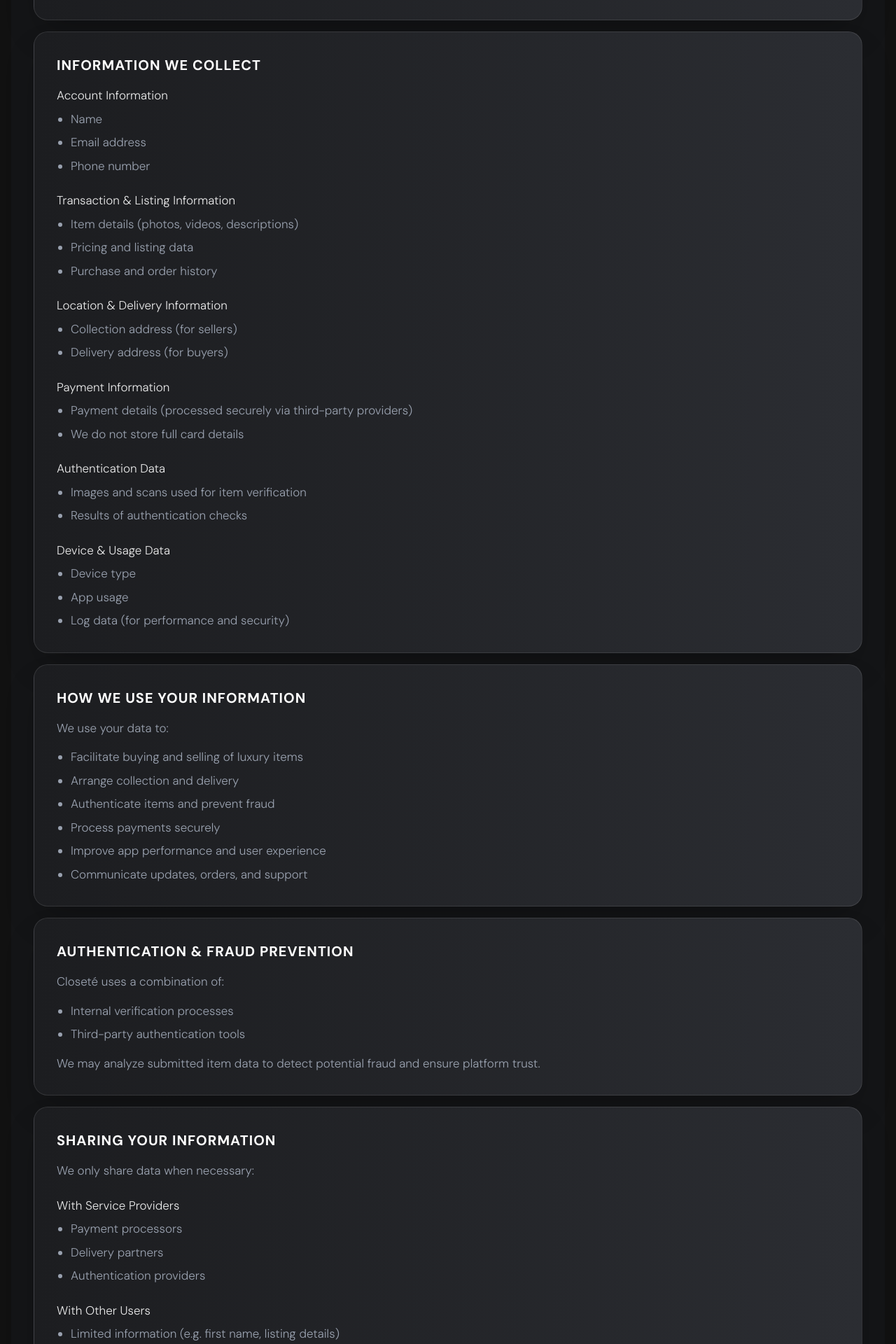
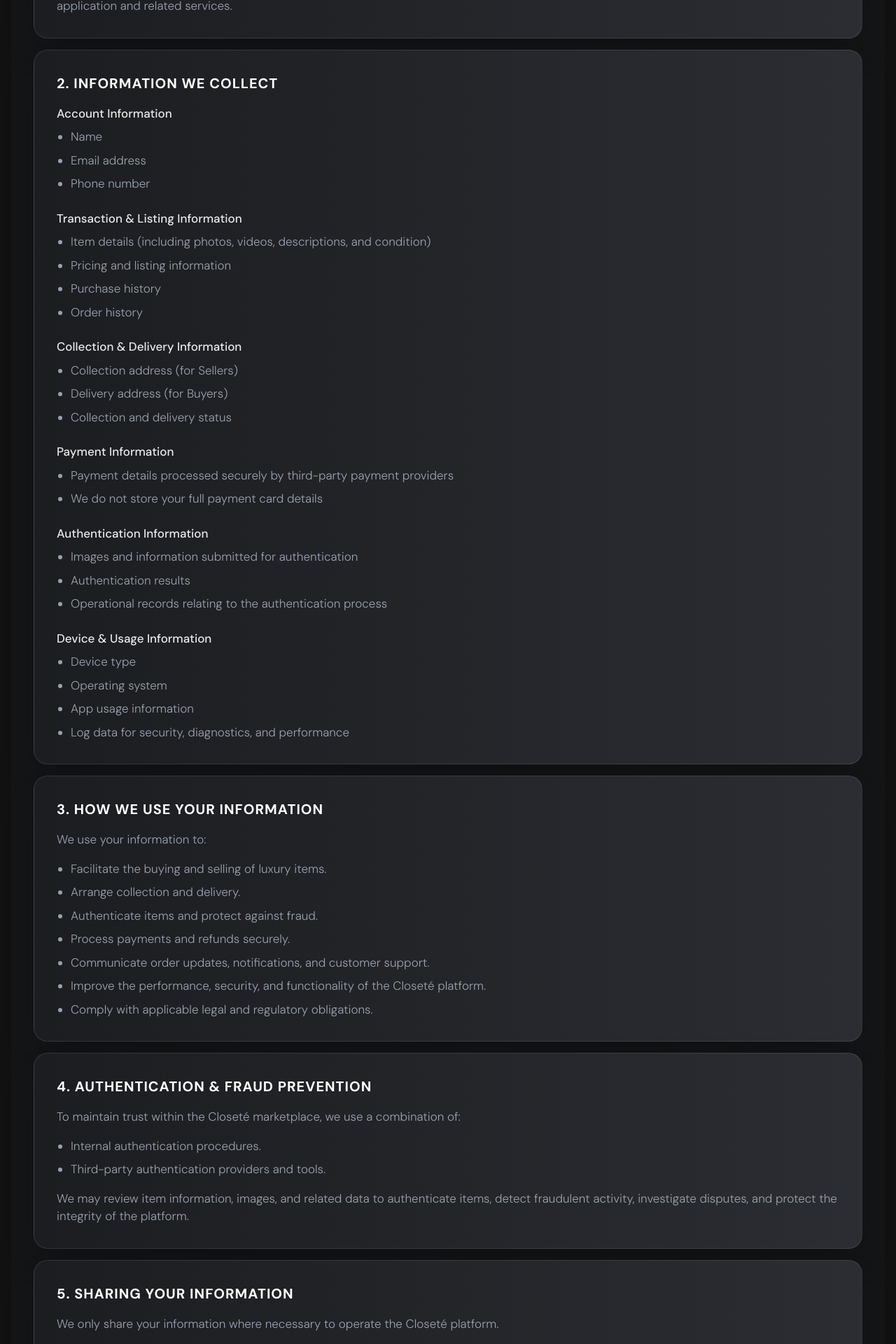
Before and after one commit to pronoy656/Closete-Website, a Next.js app: page /privacy in a window 1280 px wide. Shown: the part 580-2500 px from the top of the page at 70% size. Built offline with nearby package versions, Linux system fonts and the light colour scheme; a web font is replaced by a local one.

Commit message:
feat: implement delivery, privacy, and terms policy pages with corresponding content styling

```diff
--- a/src/app/delivery/page.tsx
+++ b/src/app/delivery/page.tsx
@@ -2,7 +2,6 @@
 import { Header } from "@/components/layout/Header";
 import { Footer } from "@/components/layout/Footer";
 import { Stars } from "@/components/sections/HeroSection";
-import { Mail } from "lucide-react";
 import { Playfair_Display, DM_Sans } from 'next/font/google';
 
 const playfair = Playfair_Display({ subsets: ['latin'] });
@@ -10,134 +9,128 @@
 
 const DELIVERY_SECTIONS = [
   {
-    title: "OVERVIEW",
+    title: "1. OVERVIEW",
     content: (
       <div className="space-y-4">
-        <p>Closeté operates a verification-before-delivery model.</p>
+        <p>Closeté operates an authentication-before-delivery model.</p>
         <p>Every item is:</p>
         <ul className="list-disc pl-5 space-y-2">
           <li>Collected</li>
           <li>Authenticated</li>
-          <li>Delivered only after approval</li>
+          <li>Delivered only after successful authentication</li>
         </ul>
       </div>
     )
   },
   {
-    title: "NO TRADITIONAL RETURNS",
+    title: "2. NO TRADITIONAL RETURNS",
     content: (
       <div className="space-y-4">
         <p>Closeté does not operate a traditional returns policy.</p>
         <p>This is because:</p>
         <ul className="list-disc pl-5 space-y-2">
-          <li>Buyers inspect items at the point of delivery</li>
-          <li>Acceptance happens before payment is released</li>
+          <li>Buyers inspect items at the point of delivery.</li>
+          <li>Acceptance takes place before payment is released to the Seller.</li>
+          <li>Once an item has been accepted, the transaction is considered final.</li>
         </ul>
       </div>
     )
   },
   {
-    title: "BUYER ACCEPTANCE AT DELIVERY",
+    title: "3. BUYER ACCEPTANCE AT DELIVERY",
     content: (
-      <div className="space-y-4">
-        <p>At delivery, the buyer can:</p>
+      <div className="space-y-6">
+        <p>At delivery, the Buyer may:</p>
+
         <div>
-          <p className="mb-2 text-white/90">Accept the item</p>
+          <p className="mb-2 text-white/90 font-medium">Accept the item</p>
           <ul className="list-disc pl-5 space-y-2">
-            <li>Transaction is completed</li>
-            <li>Payment is released to the seller</li>
+            <li>The transaction is completed.</li>
+            <li>Payment is released to the Seller.</li>
           </ul>
         </div>
+
         <div>
-          <p className="mb-2 text-white/90">Reject the item</p>
-          <ul className="list-disc pl-5 space-y-2">
-            <li>Item is returned to the seller</li>
-            <li>Buyer receives a full refund</li>
-            <li>Seller is not paid</li>
-          </ul>
+          <p className="mb-2 text-white/90 font-medium">Reject the item</p>
+          <div className="space-y-4">
+            <div>
+              <p className="mb-2">If the item is rejected because it is not as described, its condition materially differs from the listing, or due to an issue attributable to Closeté or the Seller:</p>
+              <ul className="list-disc pl-5 space-y-2">
+                <li>The item is returned to the Seller.</li>
+                <li>The Buyer receives a full refund.</li>
+                <li>The Seller is not paid.</li>
+              </ul>
+            </div>
+
+            <div>
+              <p className="mb-2">If the item is rejected solely due to a change of mind, personal preference, or any reason unrelated to the item&apos;s authenticity, condition, or conformity with its listing:</p>
+              <ul className="list-disc pl-5 space-y-2">
+                <li>The item is returned to the Seller.</li>
+                <li>The Buyer receives a refund less the applicable Closeté Handling Fee.</li>
+                <li>The Seller is not paid.</li>
+              </ul>
+            </div>
+
+            <p>Repeated instances of rejecting items due to a change of mind may result in Closeté restricting or suspending the Buyer&apos;s account.</p>
+          </div>
         </div>
       </div>
     )
   },
   {
-    title: "AUTHENTICATION PROTECTION",
+    title: "4. AUTHENTICATION PROTECTION",
     content: (
       <div className="space-y-4">
         <p>If an item:</p>
         <ul className="list-disc pl-5 space-y-2">
-          <li>Fails authentication</li>
-          <li>Is significantly not as described</li>
+          <li>Fails authentication; or</li>
+          <li>Is materially different from its listing,</li>
         </ul>
         <p>Closeté will:</p>
         <ul className="list-disc pl-5 space-y-2">
-          <li>Cancel the transaction</li>
-          <li>Refund the buyer in full</li>
-          <li>Return the item to the seller</li>
+          <li>Cancel the transaction.</li>
+          <li>Refund the Buyer in full.</li>
+          <li>Return the item to the Seller.</li>
         </ul>
       </div>
     )
   },
   {
-    title: "FINAL SALE AFTER ACCEPTANCE",
+    title: "5. FINAL SALE AFTER ACCEPTANCE",
     content: (
       <div className="space-y-4">
-        <p>Once the buyer accepts the item: The transaction is final</p>
+        <p>Once the Buyer accepts the item at delivery, the transaction is final.</p>
         <p>Closeté is not responsible for:</p>
         <ul className="list-disc pl-5 space-y-2">
-          <li>Change of mind</li>
-          <li>Fit or sizing issues</li>
-          <li>Subjective preferences</li>
+          <li>Change of mind after acceptance.</li>
+          <li>Fit or sizing preferences.</li>
+          <li>Subjective preferences that were apparent at the time of delivery.</li>
         </ul>
       </div>
     )
   },
   {
-    title: "FRAUD PREVENTION",
+    title: "6. FRAUD PREVENTION",
     content: (
       <div className="space-y-4">
         <p>Closeté may:</p>
         <ul className="list-disc pl-5 space-y-2">
-          <li>Perform additional verification checks</li>
-          <li>Delay or cancel transactions if risk is detected</li>
+          <li>Perform additional authentication or verification checks.</li>
+          <li>Delay or cancel transactions where fraudulent or suspicious activity is suspected.</li>
+          <li>Suspend or terminate accounts involved in fraudulent activity.</li>
         </ul>
       </div>
     )
   },
   {
-    title: "DAMAGED ITEMS",
+    title: "7. DAMAGED ITEMS",
     content: (
       <div className="space-y-4">
-        <p>If damage occurs while in Closeté&apos;s control:</p>
+        <p>If an item is damaged while in Closeté&apos;s possession or control:</p>
         <ul className="list-disc pl-5 space-y-2">
-          <li>The issue will be reviewed</li>
-          <li>Appropriate resolution will be determined</li>
+          <li>The matter will be investigated.</li>
+          <li>An appropriate resolution will be determined at Closeté&apos;s discretion.</li>
         </ul>
-      </div>
-    )
-  },
-  {
-    title: "REFUNDS",
-    content: (
-      <div className="space-y-4">
-        <p>Where applicable, refunds will be:</p>
-        <ul className="list-disc pl-5 space-y-2">
-          <li>Issued to the original payment method</li>
-          <li>Processed within a reasonable timeframe</li>
-        </ul>
-      </div>
-    )
-  },
-  {
-    title: "CONTACT",
-    content: (
-      <div className="space-y-4">
-        <p>For any questions:</p>
-        <div className="flex items-center gap-2">
-          <Mail size={18} className="text-[#FFAF2C]" />
-          <a href="mailto:support@closete.app" className="text-[#FFAF2C] hover:opacity-80 transition-all">
-            support@closete.app
-          </a>
-        </div>
       </div>
     )
   }
--- a/src/app/privacy/page.tsx
+++ b/src/app/privacy/page.tsx
@@ -10,20 +10,20 @@
 
 const PRIVACY_SECTIONS = [
   {
-    title: "INTRODUCTION",
+    title: "1. INTRODUCTION",
     content: (
       <div className="space-y-4">
         <p>Closeté (&quot;we&quot;, &quot;our&quot;, &quot;us&quot;) respects your privacy and is committed to protecting your personal data.</p>
-        <p>This Privacy Policy explains how we collect, use, and protect your information when you use the Closeté mobile application and services.</p>
+        <p>This Privacy Policy explains how we collect, use, store, disclose, and protect your personal information when you use the Closeté mobile application and related services.</p>
       </div>
     )
   },
   {
-    title: "INFORMATION WE COLLECT",
+    title: "2. INFORMATION WE COLLECT",
     content: (
       <div className="space-y-6">
         <div>
-          <p className="mb-2 text-white/90">Account Information</p>
+          <p className="mb-2 text-white/90 font-medium">Account Information</p>
           <ul className="list-disc pl-5 space-y-2">
             <li>Name</li>
             <li>Email address</li>
@@ -32,188 +32,203 @@
         </div>
 
         <div>
-          <p className="mb-2 text-white/90">Transaction & Listing Information</p>
+          <p className="mb-2 text-white/90 font-medium">Transaction &amp; Listing Information</p>
           <ul className="list-disc pl-5 space-y-2">
-            <li>Item details (photos, videos, descriptions)</li>
-            <li>Pricing and listing data</li>
-            <li>Purchase and order history</li>
+            <li>Item details (including photos, videos, descriptions, and condition)</li>
+            <li>Pricing and listing information</li>
+            <li>Purchase history</li>
+            <li>Order history</li>
           </ul>
         </div>
 
         <div>
-          <p className="mb-2 text-white/90">Location & Delivery Information</p>
+          <p className="mb-2 text-white/90 font-medium">Collection &amp; Delivery Information</p>
           <ul className="list-disc pl-5 space-y-2">
-            <li>Collection address (for sellers)</li>
-            <li>Delivery address (for buyers)</li>
+            <li>Collection address (for Sellers)</li>
+            <li>Delivery address (for Buyers)</li>
+            <li>Collection and delivery status</li>
           </ul>
         </div>
 
         <div>
-          <p className="mb-2 text-white/90">Payment Information</p>
+          <p className="mb-2 text-white/90 font-medium">Payment Information</p>
           <ul className="list-disc pl-5 space-y-2">
-            <li>Payment details (processed securely via third-party providers)</li>
-            <li>We do not store full card details</li>
+            <li>Payment details processed securely by third-party payment providers</li>
+            <li>We do not store your full payment card details</li>
           </ul>
         </div>
 
         <div>
-          <p className="mb-2 text-white/90">Authentication Data</p>
+          <p className="mb-2 text-white/90 font-medium">Authentication Information</p>
           <ul className="list-disc pl-5 space-y-2">
-            <li>Images and scans used for item verification</li>
-            <li>Results of authentication checks</li>
+            <li>Images and information submitted for authentication</li>
+            <li>Authentication results</li>
+            <li>Operational records relating to the authentication process</li>
           </ul>
         </div>
 
         <div>
-          <p className="mb-2 text-white/90">Device & Usage Data</p>
+          <p className="mb-2 text-white/90 font-medium">Device &amp; Usage Information</p>
           <ul className="list-disc pl-5 space-y-2">
             <li>Device type</li>
-            <li>App usage</li>
-            <li>Log data (for performance and security)</li>
+            <li>Operating system</li>
+            <li>App usage information</li>
+            <li>Log data for security, diagnostics, and performance</li>
           </ul>
         </div>
       </div>
     )
   },
   {
-    title: "HOW WE USE YOUR INFORMATION",
+    title: "3. HOW WE USE YOUR INFORMATION",
     content: (
       <div className="space-y-4">
-        <p>We use your data to:</p>
+        <p>We use your information to:</p>
         <ul className="list-disc pl-5 space-y-2">
-          <li>Facilitate buying and selling of luxury items</li>
-          <li>Arrange collection and delivery</li>
-          <li>Authenticate items and prevent fraud</li>
-          <li>Process payments securely</li>
-          <li>Improve app performance and user experience</li>
-          <li>Communicate updates, orders, and support</li>
+          <li>Facilitate the buying and selling of luxury items.</li>
+          <li>Arrange collection and delivery.</li>
+          <li>Authenticate items and protect against fraud.</li>
+          <li>Process payments and refunds securely.</li>
+          <li>Communicate order updates, notifications, and customer support.</li>
+          <li>Improve the performance, security, and functionality of the Closeté platform.</li>
+          <li>Comply with applicable legal and regulatory obligations.</li>
         </ul>
       </div>
     )
   },
   {
-    title: "AUTHENTICATION & FRAUD PREVENTION",
+    title: "4. AUTHENTICATION & FRAUD PREVENTION",
     content: (
       <div className="space-y-4">
-        <p>Closeté uses a combination of:</p>
+        <p>To maintain trust within the Closeté marketplace, we use a combination of:</p>
         <ul className="list-disc pl-5 space-y-2">
-          <li>Internal verification processes</li>
-          <li>Third-party authentication tools</li>
+          <li>Internal authentication procedures.</li>
+          <li>Third-party authentication providers and tools.</li>
         </ul>
-        <p>We may analyze submitted item data to detect potential fraud and ensure platform trust.</p>
+        <p>We may review item information, images, and related data to authenticate items, detect fraudulent activity, investigate disputes, and protect the integrity of the platform.</p>
       </div>
     )
   },
   {
-    title: "SHARING YOUR INFORMATION",
+    title: "5. SHARING YOUR INFORMATION",
     content: (
       <div className="space-y-6">
-        <p>We only share data when necessary:</p>
+        <p>We only share your information where necessary to operate the Closeté platform.</p>
 
         <div>
-          <p className="mb-2 text-white/90">With Service Providers</p>
+          <p className="mb-1 text-white/90 font-medium">Service Providers</p>
+          <p className="mb-2">Including:</p>
           <ul className="list-disc pl-5 space-y-2">
             <li>Payment processors</li>
-            <li>Delivery partners</li>
+            <li>Delivery and logistics partners</li>
             <li>Authentication providers</li>
+            <li>Technology and cloud service providers</li>
           </ul>
         </div>
 
         <div>
-          <p className="mb-2 text-white/90">With Other Users</p>
-          <ul className="list-disc pl-5 space-y-2">
-            <li>Limited information (e.g. first name, listing details)</li>
-          </ul>
+          <p className="mb-2 text-white/90 font-medium">Other Users</p>
+          <p>We may share limited information necessary to complete a transaction, including listing information and first names where appropriate.</p>
         </div>
 
         <div>
-          <p className="mb-2 text-white/90">Legal Requirements</p>
+          <p className="mb-2 text-white/90 font-medium">Legal Requirements</p>
+          <p className="mb-2">We may disclose information where required by law or where reasonably necessary to:</p>
           <ul className="list-disc pl-5 space-y-2">
-            <li>If required by law or to protect our platform</li>
+            <li>Comply with legal obligations.</li>
+            <li>Prevent fraud.</li>
+            <li>Protect the rights, property, safety, or security of Closeté, our users, or third parties.</li>
           </ul>
         </div>
       </div>
     )
   },
   {
-    title: "DATA SECURITY",
+    title: "6. DATA SECURITY",
     content: (
       <div className="space-y-4">
-        <p>We implement appropriate security measures to protect your data, including:</p>
+        <p>We implement appropriate technical and organisational measures designed to protect your personal information, including:</p>
         <ul className="list-disc pl-5 space-y-2">
-          <li>Encrypted data transmission</li>
-          <li>Secure storage systems</li>
-          <li>Access controls</li>
+          <li>Encrypted data transmission.</li>
+          <li>Secure storage systems.</li>
+          <li>Access controls.</li>
+          <li>Ongoing monitoring and security practices.</li>
+        </ul>
+        <p>While we take reasonable steps to protect your information, no method of electronic transmission or storage is completely secure.</p>
+      </div>
+    )
+  },
+  {
+    title: "7. YOUR RIGHTS",
+    content: (
+      <div className="space-y-4">
+        <p>Subject to applicable law, you may have the right to:</p>
+        <ul className="list-disc pl-5 space-y-2">
+          <li>Access your personal information.</li>
+          <li>Request correction of inaccurate information.</li>
+          <li>Request deletion of your personal information.</li>
+          <li>Withdraw consent where applicable.</li>
+        </ul>
+        <p>To exercise your rights, please contact:</p>
+        <p>
+          Email:{" "}
+          <a href="mailto:Closeteapp@gmail.com" className="text-[#FFAF2C] hover:underline transition-all">
+            Closeteapp@gmail.com
+          </a>
+        </p>
+      </div>
+    )
+  },
+  {
+    title: "8. DATA RETENTION",
+    content: (
+      <div className="space-y-4">
+        <p>We retain personal information only for as long as reasonably necessary to:</p>
+        <ul className="list-disc pl-5 space-y-2">
+          <li>Provide our services.</li>
+          <li>Complete transactions.</li>
+          <li>Meet legal and regulatory obligations.</li>
+          <li>Resolve disputes.</li>
+          <li>Enforce our agreements.</li>
         </ul>
       </div>
     )
   },
   {
-    title: "YOUR RIGHTS",
+    title: "9. INTERNATIONAL TRANSFERS",
     content: (
       <div className="space-y-4">
-        <p>You have the right to:</p>
-        <ul className="list-disc pl-5 space-y-2">
-          <li>Access your data</li>
-          <li>Request correction</li>
-          <li>Request deletion</li>
-          <li>Withdraw consent</li>
-        </ul>
-        <p>To do so, contact us at:</p>
-        <a href="mailto:support@closete.app" className="text-[#FFAF2C] hover:underline transition-all inline-block">
-          support@closete.app
-        </a>
+        <p>Closeté currently operates in Dubai, United Arab Emirates.</p>
+        <p>Your information may be processed or stored by trusted third-party service providers located in other jurisdictions where necessary to provide our services. Where applicable, we take reasonable steps to ensure your information receives an appropriate level of protection.</p>
       </div>
     )
   },
   {
-    title: "DATA RETENTION",
+    title: "10. UPDATES TO THIS POLICY",
     content: (
       <div className="space-y-4">
-        <p>We retain your data only as long as necessary to:</p>
-        <ul className="list-disc pl-5 space-y-2">
-          <li>Provide our services</li>
-          <li>Comply with legal obligations</li>
-          <li>Resolve disputes</li>
-        </ul>
+        <p>We may update this Privacy Policy from time to time.</p>
+        <p>Any changes will become effective when the updated Privacy Policy is published within the Closeté platform and the &ldquo;Last updated&rdquo; date is revised.</p>
       </div>
     )
   },
   {
-    title: "LOCATION OF SERVICE",
+    title: "11. CONTACT US",
     content: (
       <div className="space-y-4">
-        <p>Closeté currently operates in Dubai, United Arab Emirates.</p>
-        <p>Some features may be limited based on your location.</p>
-      </div>
-    )
-  },
-  {
-    title: "UPDATES TO THIS POLICY",
-    content: (
-      <div className="space-y-4">
-        <p>We may update this Privacy Policy from time to time.</p>
-        <p>Changes will be reflected with an updated &quot;Last updated&quot; date.</p>
-      </div>
-    )
-  },
-  {
-    title: "CONTACT US",
-    content: (
-      <div className="space-y-4">
-        <p>For any questions:</p>
+        <p>For any questions regarding this Privacy Policy or your personal information, please contact:</p>
         <div className="flex flex-col gap-3">
           <div className="flex items-center gap-2">
             <Mail size={18} className="text-[#FFAF2C]" />
-            <a href="mailto:support@closete.app" className="text-[#FFAF2C] font-medium hover:opacity-80 transition-all">
-              support@closete.app
+            <a href="mailto:Closeteapp@gmail.com" className="text-[#FFAF2C] font-medium hover:opacity-80 transition-all">
+              Closeteapp@gmail.com
             </a>
           </div>
           <div className="flex items-center gap-2">
             <Globe size={18} className="text-[#FFAF2C]" />
-            <a href="#" className="text-[#FFAF2C] font-medium hover:opacity-80 transition-all">
+            <span className="text-[#FFAF2C] font-medium">
               Closeté
-            </a>
+            </span>
           </div>
         </div>
       </div>
```
Also changed, not shown: privacy.html (+29 -2 lines), src/app/terms/page.tsx (+21 -15 lines).
